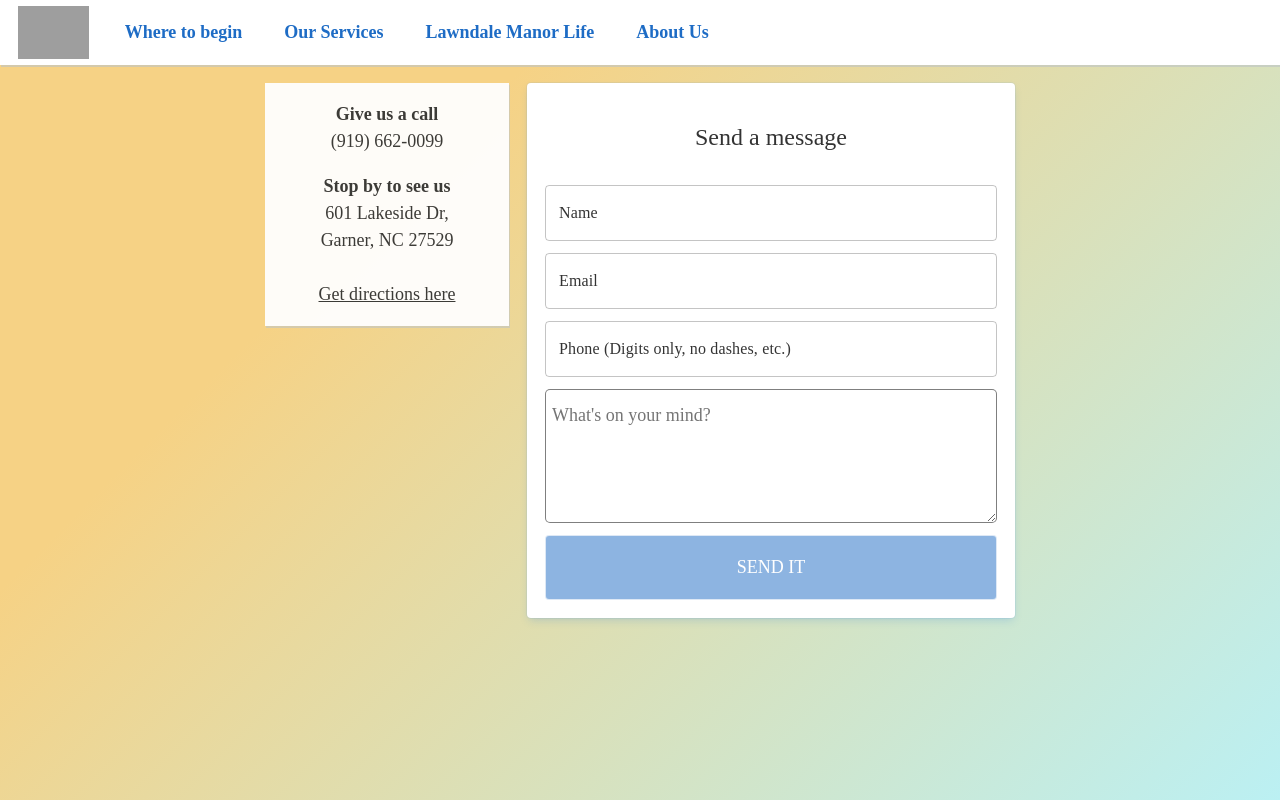
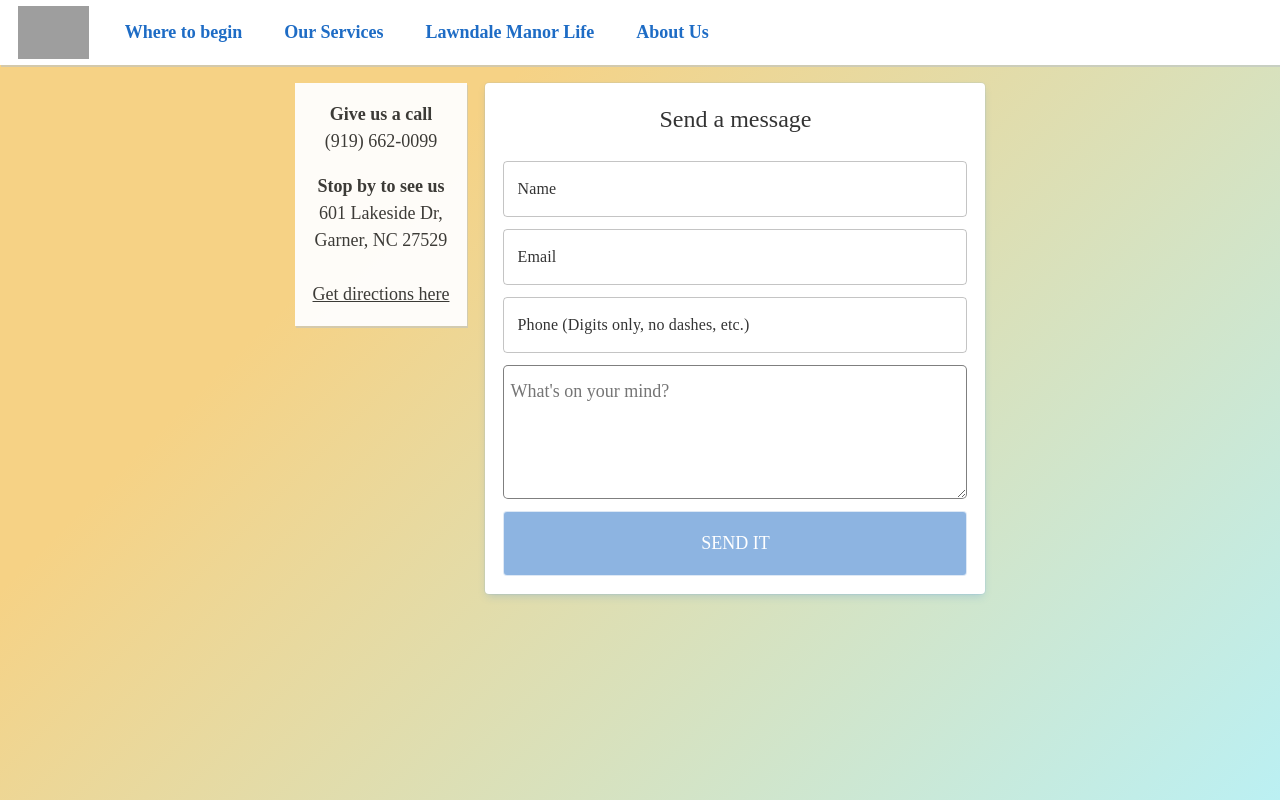
Before and after one commit to aaronsisler/clients.lawndale-manor, a Next.js app: page /contact in a window 1280 px wide. Shown: the top 800 px of the page. Built offline with nearby package versions, Linux system fonts and the light colour scheme; grey boxes are pictures that could not be loaded; a web font is replaced by a local one.

Commit message:
Updating for contact form being correct mobile and desktop

```diff
--- a/src/components/contact-form/contact-form.module.scss
+++ b/src/components/contact-form/contact-form.module.scss
@@ -13,7 +13,7 @@
 
       text-align: center;
       background-color: white;
-      padding-block: $MEDIUM;
+      padding-block-end: $SMALL;
     }
     &__input {
       background-color: white;
--- a/src/containers/contact-container/contact-container.module.scss
+++ b/src/containers/contact-container/contact-container.module.scss
@@ -28,9 +28,10 @@
   .contactContainer {
     min-height: calc(100vh - #{$NAV_MENU_HEIGHT});
     &__content {
-      grid-template-columns: 25% 50%;
+      display: flex;
+      flex-direction: row;
       justify-content: center;
-      width: 1000px;
+
       margin: 0 auto;
     }
     &__visit {
--- a/src/styles/variables.scss
+++ b/src/styles/variables.scss
@@ -46,6 +46,8 @@ $MIDLARGE: 2.4rem;
 $LARGE: 3.2rem;
 $XLARGE: 4.8rem;
 $XXLARGE: 7.6rem;
+
+// Max Widths
 $MAX_WIDTH__WIDGET: 500px;
 $MAX_WIDTH__TEXT: 600px;
 $MAX_WIDTH__CONTENT: 764px;
--- a/src/widgets/contact-form-widget/contact-form-widget.module.scss
+++ b/src/widgets/contact-form-widget/contact-form-widget.module.scss
@@ -14,6 +14,9 @@
 
 //Medium screens - TABLET
 @media only screen and (min-width: $MEDIUM_SCREEN) {
+  .contactFormWidget {
+    max-width: $MAX_WIDTH__WIDGET;
+  }
 }
 
 //Large screens - DESKTOP
```
